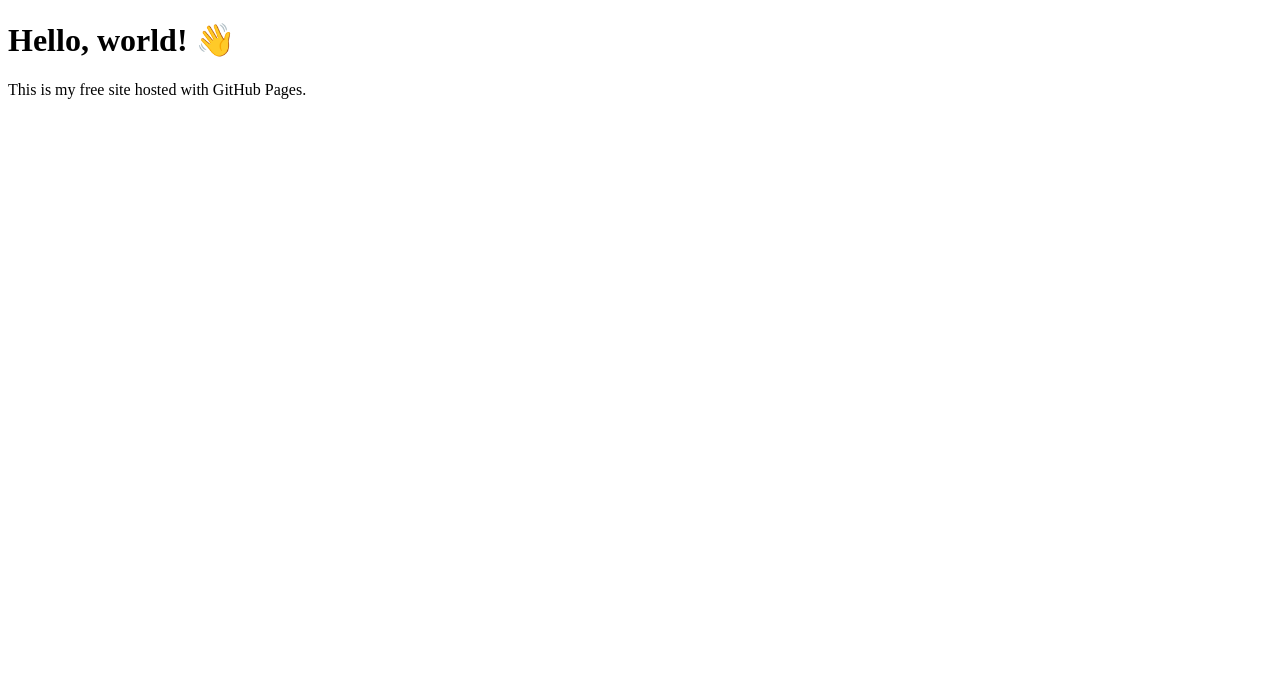
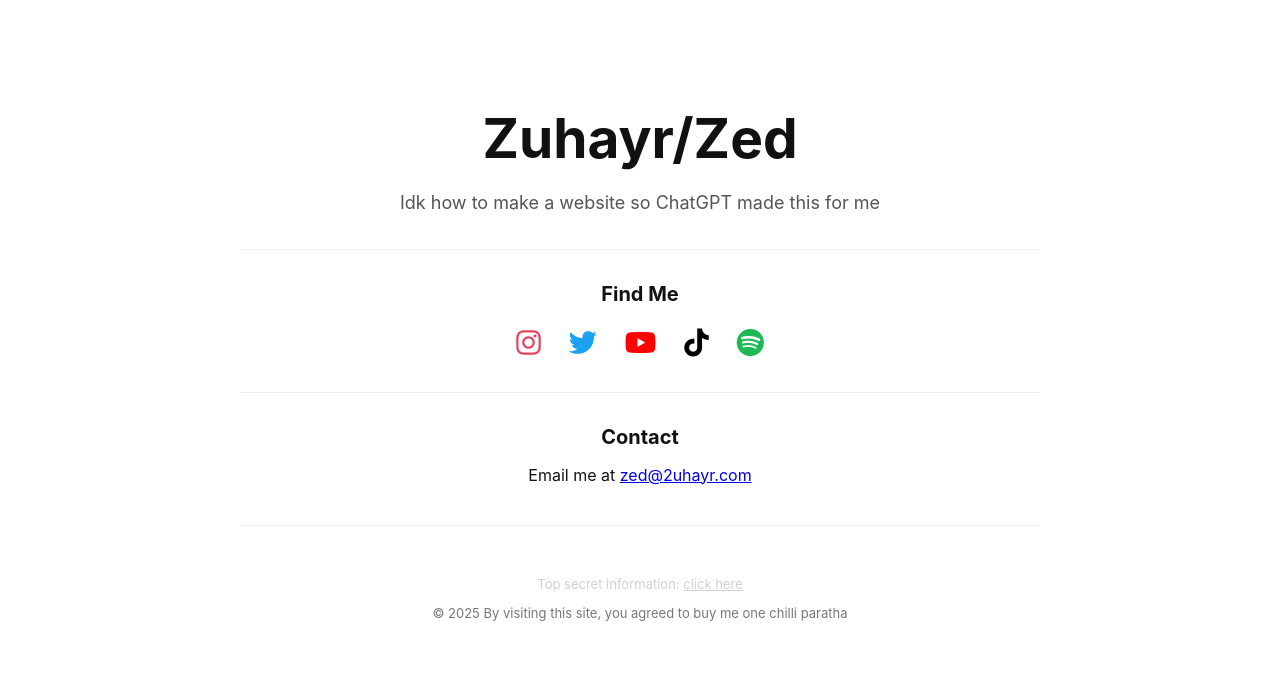
Before and after one commit to 2uhayr/2uhayr.github.io, a plain HTML site: page index.html in a window 1280 px wide. Drawn offline with Linux system fonts and the light colour scheme.

Commit message:
Update index.html

```diff
--- a/index.html
+++ b/index.html
@@ -1,12 +1,121 @@
 <!DOCTYPE html>
 <html lang="en">
-  <head>
-    <meta charset="UTF-8" />
-    <meta name="viewport" content="width=device-width, initial-scale=1.0" />
-    <title>My Website</title>
-  </head>
-  <body>
-    <h1>Hello, world! 👋</h1>
-    <p>This is my free site hosted with GitHub Pages.</p>
-  </body>
+<head>
+  <meta charset="UTF-8" />
+  <meta name="viewport" content="width=device-width, initial-scale=1" />
+  <title>Zuhayr/Zed</title>
+  <meta name="description" content="a website?" />
+  <link rel="stylesheet" href="https://cdnjs.cloudflare.com/ajax/libs/font-awesome/6.5.0/css/all.min.css">
+  <style>
+    :root{
+      --bg:#ffffff; --text:#111111; --sub:#555; --line:#eee;
+      --radius:18px; --pad:22px;
+    }
+    *{box-sizing:border-box}
+    html,body{margin:0}
+    body{font-family:-apple-system,BlinkMacSystemFont,"Segoe UI",Roboto,Inter,system-ui,Arial,sans-serif;color:var(--text);background:var(--bg);}
+    .container{max-width:840px; margin:0 auto; padding:28px 20px}
+    header{display:flex; flex-direction:column; align-items:center; gap:16px; padding:80px 0 36px}
+    .pfp{
+      width:200px;
+      height:200px;
+      border-radius:50%;
+      object-fit:cover;
+      border:1px solid var(--line);
+      box-shadow:0 2px 20px rgba(0,0,0,.04)
+    }
+    h1{
+      font-size:55px;
+      line-height:1.12;
+      margin:0
+    }
+    .tagline{
+      margin:6px 0 0;
+      color:var(--sub);
+      font-size:18px
+    }
+    section{
+      padding:32px 0;
+      border-top:1px solid var(--line);
+      text-align: center;
+    }
+    h2{
+      font-size:20px;
+      margin:0 0 14px
+    }
+    .socials{
+      display:flex;
+      justify-content:center;
+      gap:28px;
+      font-size:28px;
+      padding-top:6px
+    }
+    .socials a{transition:transform .15s ease}
+    .socials a:hover{transform:translateY(-2px)}
+    .contact{font-size:16px;
+    padding-bottom: 20px}
+    .secret{
+      margin-top:10px;
+      font-size:13px;
+      color:#d0d0d0}
+    .secret a{color:#d0d0d0}
+    footer{
+      padding:0px 0;
+      color:#777;
+      font-size:13px;
+      text-align:center
+    }
+    hr {
+      border: none;
+      border-top: 1px solid var(--line);
+      margin: 20px auto;
+    }
+    /* Optional contact form styling */
+    form{max-width:520px; margin:14px auto 0; display:grid; gap:10px}
+    input, textarea{width:100%; padding:12px 14px; border:1px solid var(--line); border-radius:12px; font:inherit}
+    button{padding:11px 16px; border-radius:12px; border:1px solid #ddd; background:#f5f5f5; cursor:pointer}
+    button:hover{background:#efefef}
+  </style>
+</head>
+<body>
+  <div class="container">
+    <header>
+      <!-- Put a file named profile.jpg (or .png) in your repo root -->
+      <img class="pfp" src="CLIPPY2.png" alt="Profile picture" onerror="this.style.display='none'">
+      <h1>Zuhayr/Zed</h1>
+      <p class="tagline">Idk how to make a website so ChatGPT made this for me</p>
+    </header>
+
+    <section id="find-me">
+      <h2>Find Me</h2>
+      <div class="socials" aria-label="Social links">
+        <a href="https://instagram.com/2uhayr" target="_blank" rel="noopener" title="Instagram" style="color:#E4405F"><i class="fa-brands fa-instagram"></i></a>
+        <a href="https://twitter.com/2uhayr" target="_blank" rel="noopener" title="Twitter/X" style="color:#1DA1F2"><i class="fa-brands fa-twitter"></i></a>
+        <a href="https://youtube.com/@2uhayr" target="_blank" rel="noopener" title="YouTube" style="color:#FF0000"><i class="fa-brands fa-youtube"></i></a>
+        <a href="https://tiktok.com/@2uhayr" target="_blank" rel="noopener" title="TikTok" style="color:#000000"><i class="fa-brands fa-tiktok"></i></a>
+        <a href="https://open.spotify.com/user/zpsspotify" target="_blank" rel="noopener" title="Spotify" style="color:#1DB954"><i class="fa-brands fa-spotify"></i></a>
+      </div>
+    </section>
+
+    <section id="contact">
+      <h2>Contact</h2>
+      <p class="contact">Email me at <a href="mailto:zed@2uhayr.com">zed@2uhayr.com</a></p>
+
+      <hr>
+      <br>
+      <!-- Optional: uncomment to use a simple Formspree form. Replace ACTION URL. -->
+      <!--
+      <form action="https://formspree.io/f/YOUR_FORM_ID" method="POST">
+        <input type="text" name="name" placeholder="Your name" required>
+        <input type="email" name="email" placeholder="Your email" required>
+        <textarea name="message" rows="4" placeholder="Your message" required></textarea>
+        <button type="submit">Send</button>
+      </form>
+      -->
+      <p class="secret">Top secret information: <a href="https://youtu.be/dQw4w9WgXcQ" target="_blank" rel="noopener">click here</a> </p>
+
+    <footer>© <span id="year"></span> By visiting this site, you agreed to buy me one chilli paratha</footer>
+  </div>
+  <script>document.getElementById('year').textContent=new Date().getFullYear();</script>
+</body>
 </html>
```
